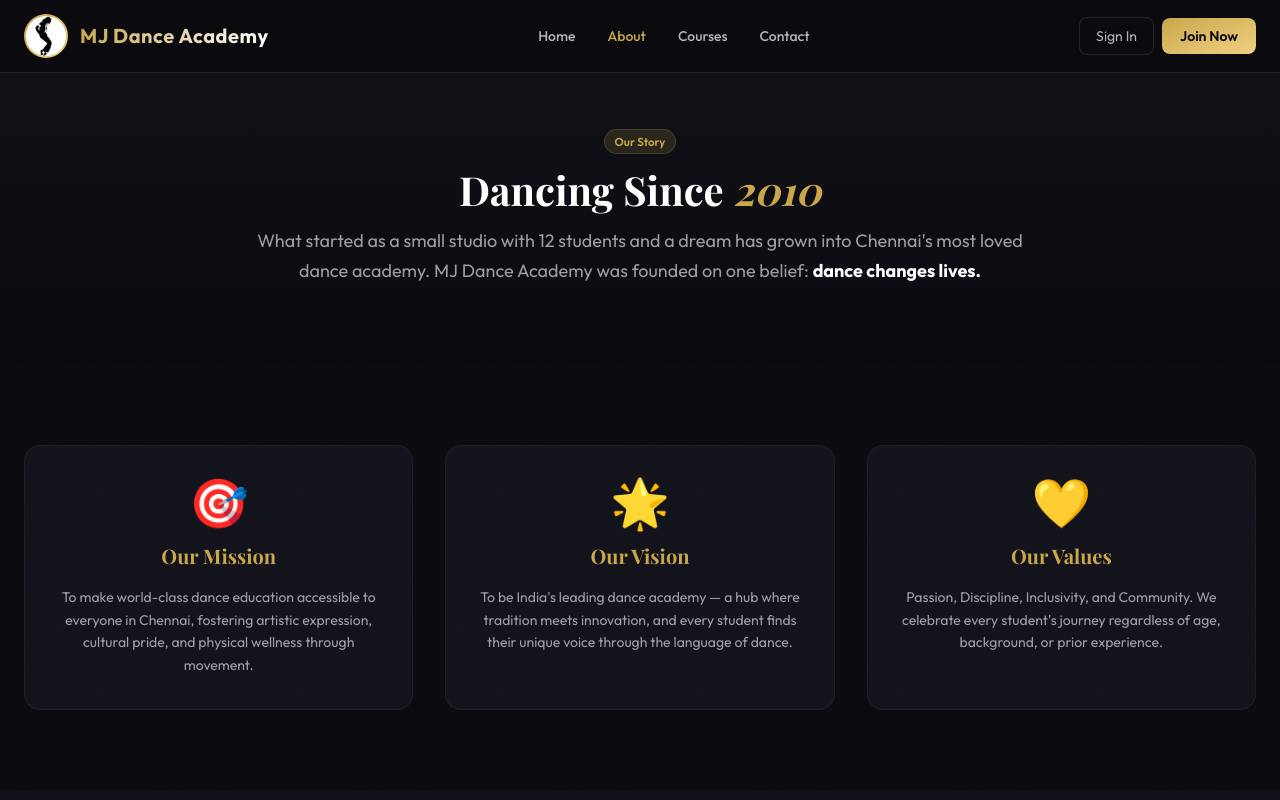
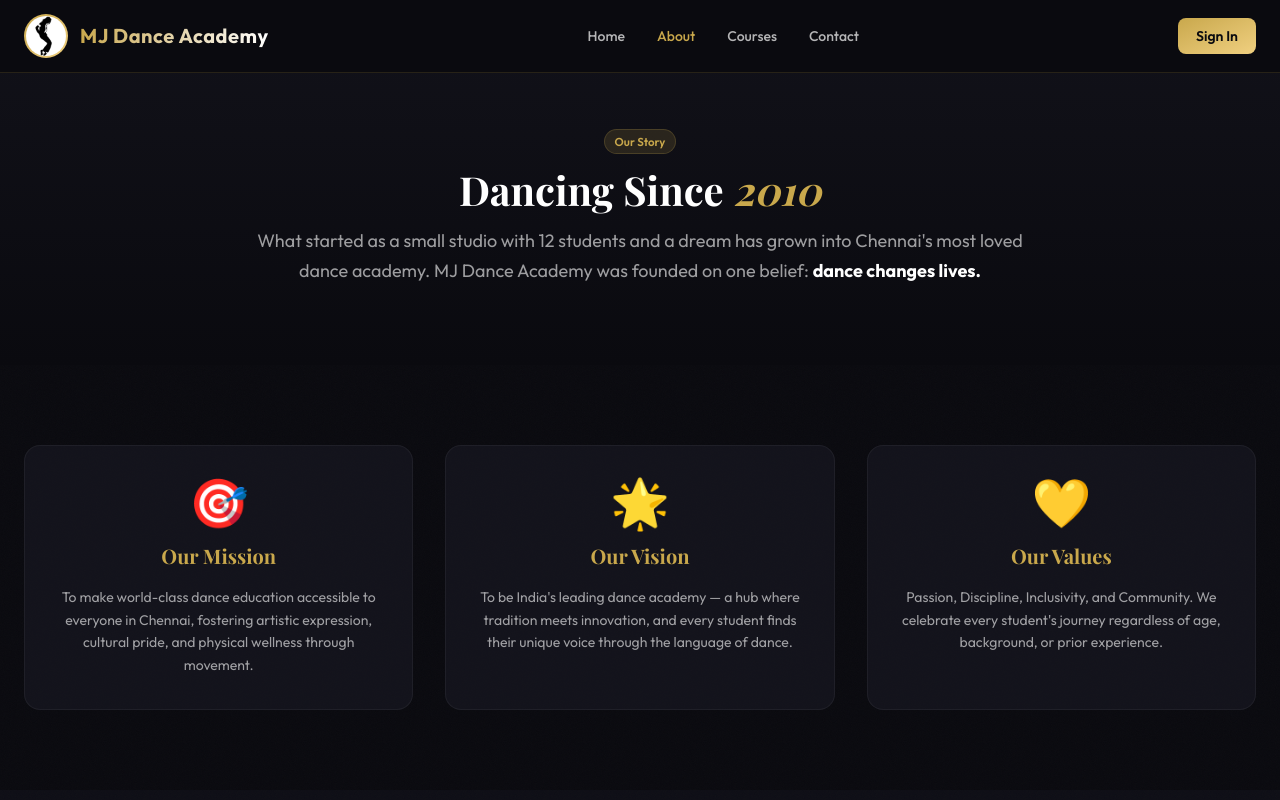
Before and after one commit to Guru1316/MJDA-Frontend, a React (Vite) app: page /about in a window 1280 px wide. Shown: the top 800 px of the page. Built offline with nearby package versions, Linux system fonts and the light colour scheme; a web font is replaced by a local one.

Commit message:
Fixed Completely

```diff
--- a/src/components/Navbar.tsx
+++ b/src/components/Navbar.tsx
@@ -112,8 +112,8 @@ const Navbar: React.FC<NavbarProps> = ({ activePage, session }) => {
             </div>
           ) : (
             <div className="hidden lg:flex items-center gap-2">
-              <Link to="/login" className="no-underline text-sm text-white/70 px-4 py-2 rounded-lg border border-white/10 transition-all hover:bg-white/5">Sign In</Link>
-              <Link to="/signup" className="no-underline text-sm font-semibold text-[#0A0A0F] px-4.5 py-2 rounded-lg bg-linear-to-br from-[#C9A84C] to-[#F0D080] transition-transform hover:-translate-y-px">Join Now</Link>
+              {/* <Link to="/login" className="no-underline text-sm text-white/70 px-4 py-2 rounded-lg border border-white/10 transition-all hover:bg-white/5">Sign In</Link> */}
+              <Link to="/login" className="no-underline text-sm font-semibold text-[#0A0A0F] px-4.5 py-2 rounded-lg bg-linear-to-br from-[#C9A84C] to-[#F0D080] transition-transform hover:-translate-y-px">Sign In</Link>
             </div>
           )}
 
@@ -134,7 +134,7 @@ const Navbar: React.FC<NavbarProps> = ({ activePage, session }) => {
       {mobileMenuOpen && (
         <div className="lg:hidden absolute top-full left-0 w-full p-6 border-t border-[rgba(201,168,76,.1)] bg-[rgba(10,10,15,.98)] backdrop-blur-xl shadow-2xl">
           <div className="flex flex-col mb-4">
-            {[...navLinks, { label: 'FAQ', href: '/faq', id: 'faq' }].map(l => (
+            {[...navLinks].map(l => (
               <Link
                 key={l.id}
                 to={l.href}
```
